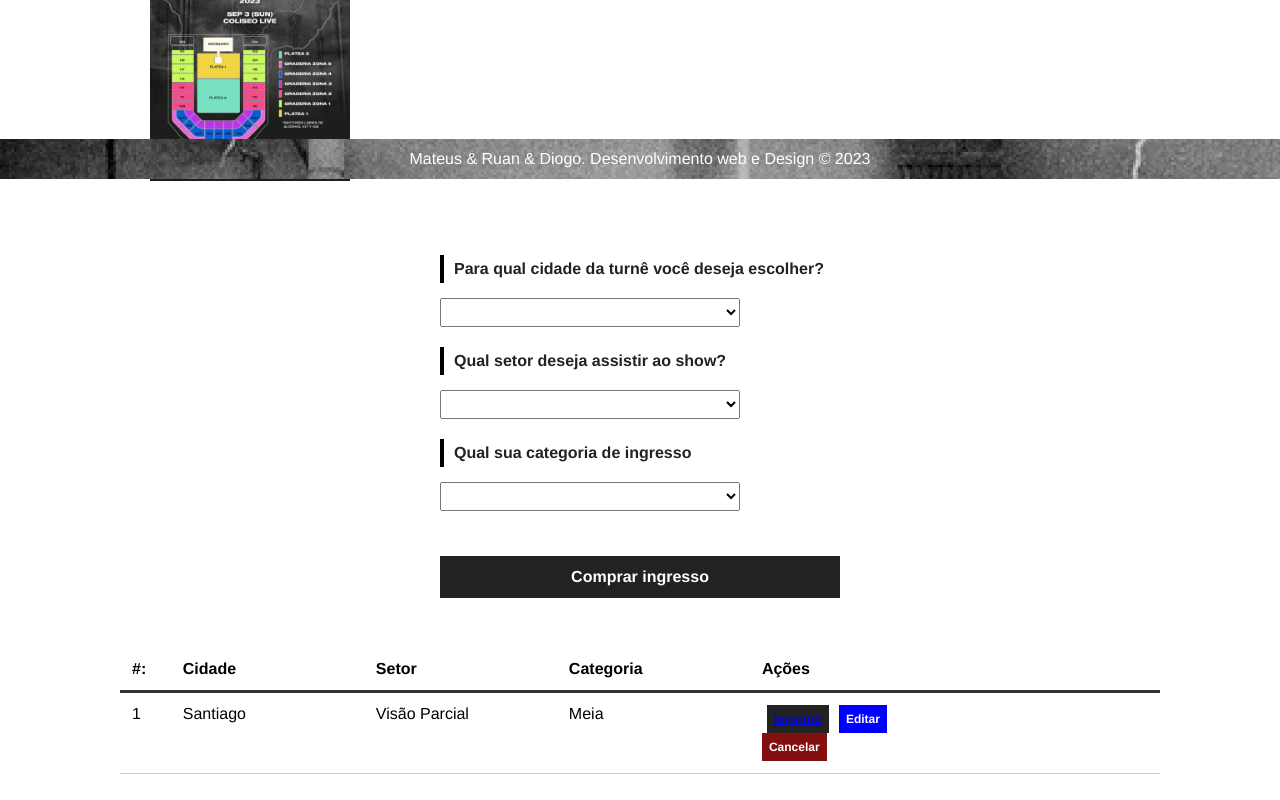
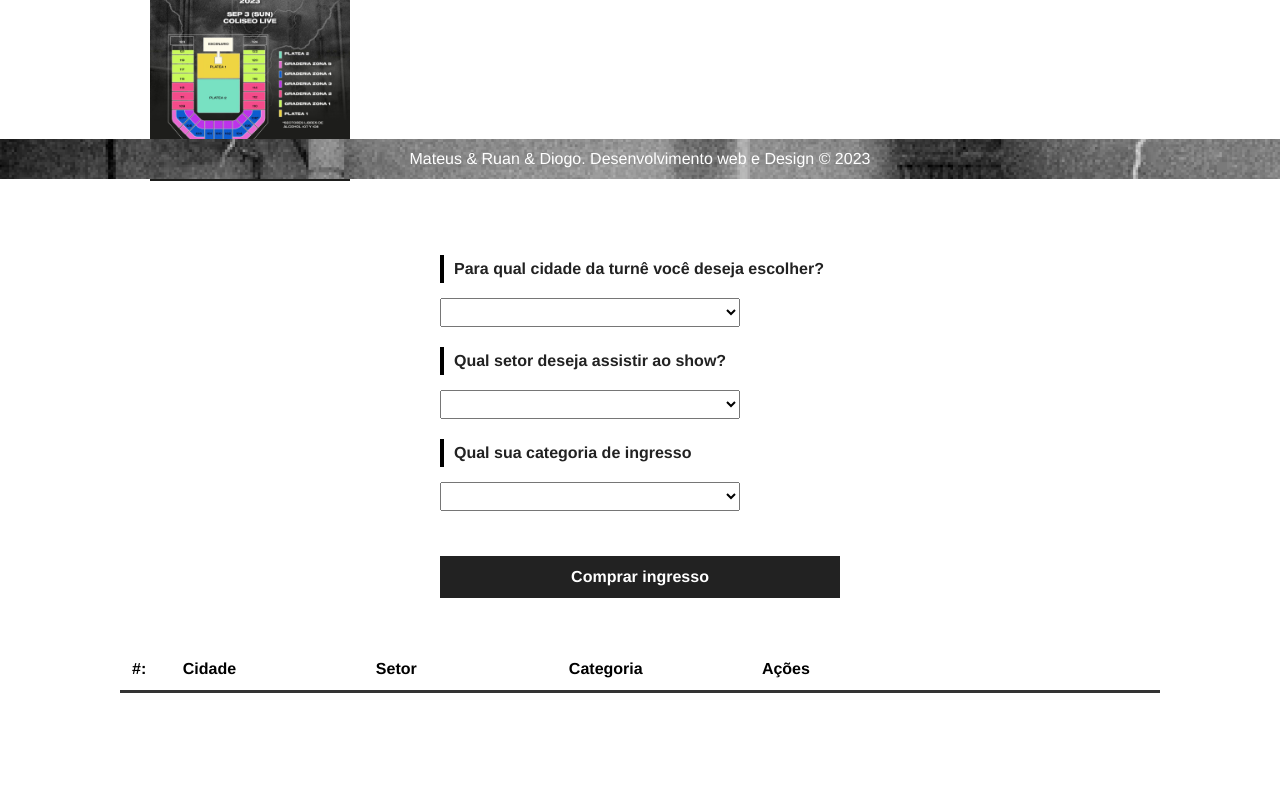
Before and after one commit to mateusfelipenobre/bilheteria, a Vue app: page /TelaUsuario in a window 1280 px wide. Shown: the part 621-1421 px from the top of the page. After the commit the page ends 1374 px from the top, so only its background shows below. Built offline with nearby package versions, Linux system fonts and the light colour scheme; data requests are answered from the project's data file.

Commit message:
ajustess
ajustess

```diff
--- a/db/db.json
+++ b/db/db.json
@@ -65,12 +65,5 @@
       }
     ]
   },
-  "ticket": [
-    {
-      "cidade": "Santiago",
-      "setor": "Visão Parcial",
-      "categoria": "Meia",
-      "id": 1
-    }
-  ]
+  "ticket": []
 }
--- a/src/components/DadosForm.vue
+++ b/src/components/DadosForm.vue
@@ -86,7 +86,7 @@ export default {
            this.cidade = "";
            this.setor = "";
            this.categoria = "";
-         this.incrementarAtualizacao();
+
         }
 
 
--- a/src/components/Navbar.vue
+++ b/src/components/Navbar.vue
@@ -3,8 +3,10 @@
     <router-link to="/" id="logo-url">
         <img :src="logo" :alt="alt" id="logo">
     </router-link>
+
     <router-link to="/Login">Login</router-link>
     <router-link to="/Login">Logout</router-link>
+
 
   </div>
 </template>
```
Also changed, not shown: src/views/Home.vue (line endings or trailing spaces).
